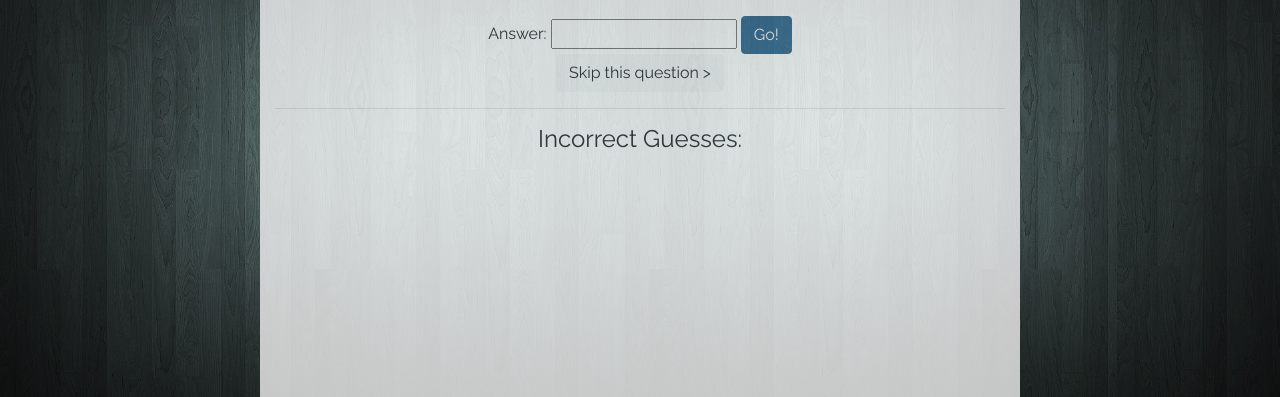
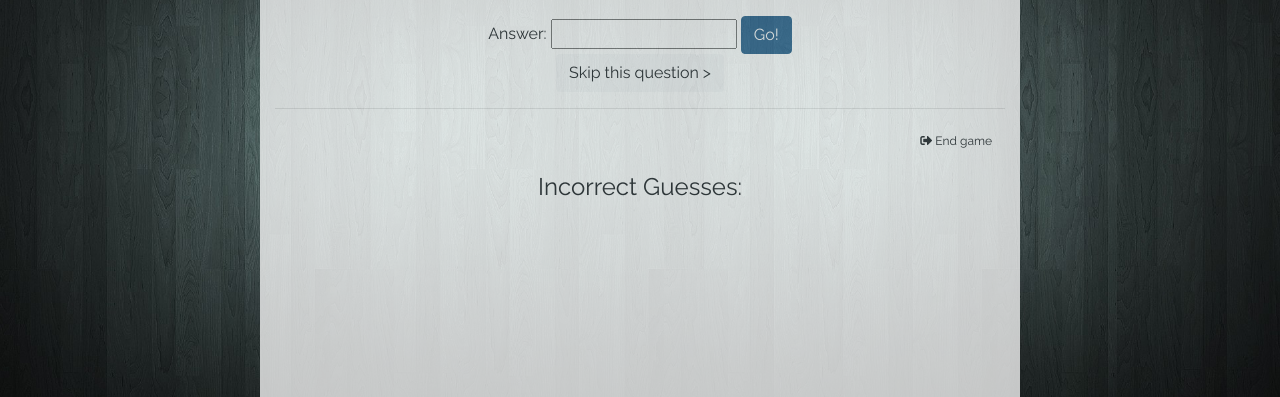
Before and after one commit to hfolcot/riddle-me-this, a Flask app: template templates/game.html in a window 1280 px wide. Shown: the part 231-628 px from the top of the page. Run offline with Flask 2, Linux system fonts and the light colour scheme; the template is opened without the code that fills it, so the values that code supplies are empty; some libraries are stand-ins or nearby versions; some web fonts are replaced.

Commit message:
added an option to end the game during play

```diff
--- a/run.py
+++ b/run.py
@@ -138,6 +138,11 @@ def game(username):
                 all_users[username]["incorrect_answers"] = []
                 all_users[username]["correct"]="skip"
                 return redirect(username + "/game")
+            elif request.form["action"] == "logout":
+                #Logs out the current user and returns to index
+                reset_game(username)
+                session.pop(username, None)
+                return redirect("/")
     else:
         return redirect("/")
 
--- a/static/style.css
+++ b/static/style.css
@@ -32,6 +32,7 @@ body {
     background-color: #D5DAD9;
 }
 
+
 .main-section {
     min-height: 100vh;
     background-color: white;
@@ -44,6 +45,10 @@ body {
 
 .text-centered {
     text-align: center;
+}
+
+.text-right {
+    text-align: right;
 }
 
 /***************************************Home Page*/
@@ -67,6 +72,13 @@ body {
 
 .info {
     font-size: 14px;
+}
+
+.logout {
+    background-color: transparent;
+    border-color: transparent;
+    font-size: 12px;
+
 }
 
 
--- a/templates/base.html
+++ b/templates/base.html
@@ -6,6 +6,7 @@
     <meta name="viewport" content="width=device-width, initial-scale=1.0">
     <meta http-equiv="X-UA-Compatible" content="ie=edge">
     <link rel="stylesheet" href="https://stackpath.bootstrapcdn.com/bootstrap/4.1.2/css/bootstrap.min.css" integrity="sha384-Smlep5jCw/wG7hdkwQ/Z5nLIefveQRIY9nfy6xoR1uRYBtpZgI6339F5dgvm/e9B" crossorigin="anonymous">
+    <link rel="stylesheet" href="https://use.fontawesome.com/releases/v5.3.1/css/all.css" integrity="sha384-mzrmE5qonljUremFsqc01SB46JvROS7bZs3IO2EmfFsd15uHvIt+Y8vEf7N7fWAU" crossorigin="anonymous">
     <link rel="stylesheet" href="../static/style.css" type="text/css" />
     <title>Riddle Me This!</title>
 </head>
@@ -18,6 +19,7 @@
                 <h1>Riddle me THIS!</h1>
             </div>
         </div>
+
     </header>
 
     <!--Main Content-->
--- a/templates/game.html
+++ b/templates/game.html
@@ -1,6 +1,5 @@
 <!--This file uses base.html as a template and all additional content should go between the block and end content tags below-->
-{% extends 'base.html' %}
-{% block content %}
+{% extends 'base.html' %} {% block content %}
 
 
 <!--Question-->
@@ -26,22 +25,26 @@
         <label for="answer">Answer:</label>
         <input type="text" id="answer" name="answer">
         <button type="submit" name="action" value="go" class="btn btn-primary">Go!</button><br>
-        <button type="submit" name="action" value="skip" class="btn btn-light">Skip this question ></button>
+        <button type="submit" name="action" value="skip" class="btn btn-light">Skip this question ></button><br>
+
     </div>
 </form>
 
 
 <hr class="featurette-divider">
+<form method="POST">
+    <div class="form-group text-right">
+        <button type="submit" name="action" value="logout" class="btn btn-light logout"><i class="fas fa-sign-out-alt"></i>  End game</button>
+    </div>
+</form>
 
 <!--Div to hold incorrect guesses-->
 
 <div class="col-xs-6 md-offset-3 incorrect-answers text-centered">
     <h4>Incorrect Guesses:</h4>
-    {% if error %}
-        {% for error in error %}
+    {% if error %} {% for error in error %}
     <p>{{ error }}</p>
-        {% endfor %}
-    {% endif %}
+    {% endfor %} {% endif %}
 </div>
 
 {% endblock %}
```
